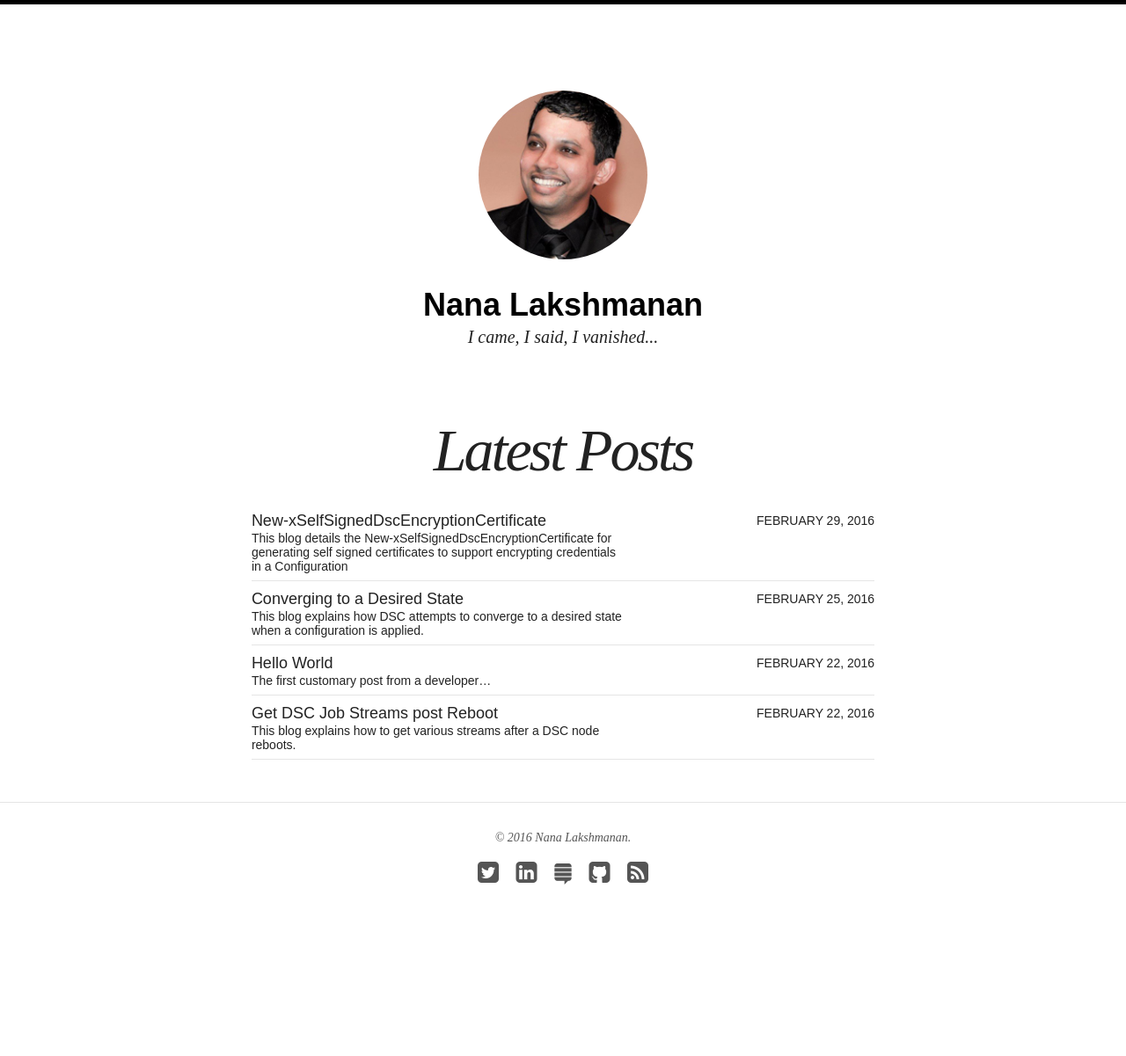
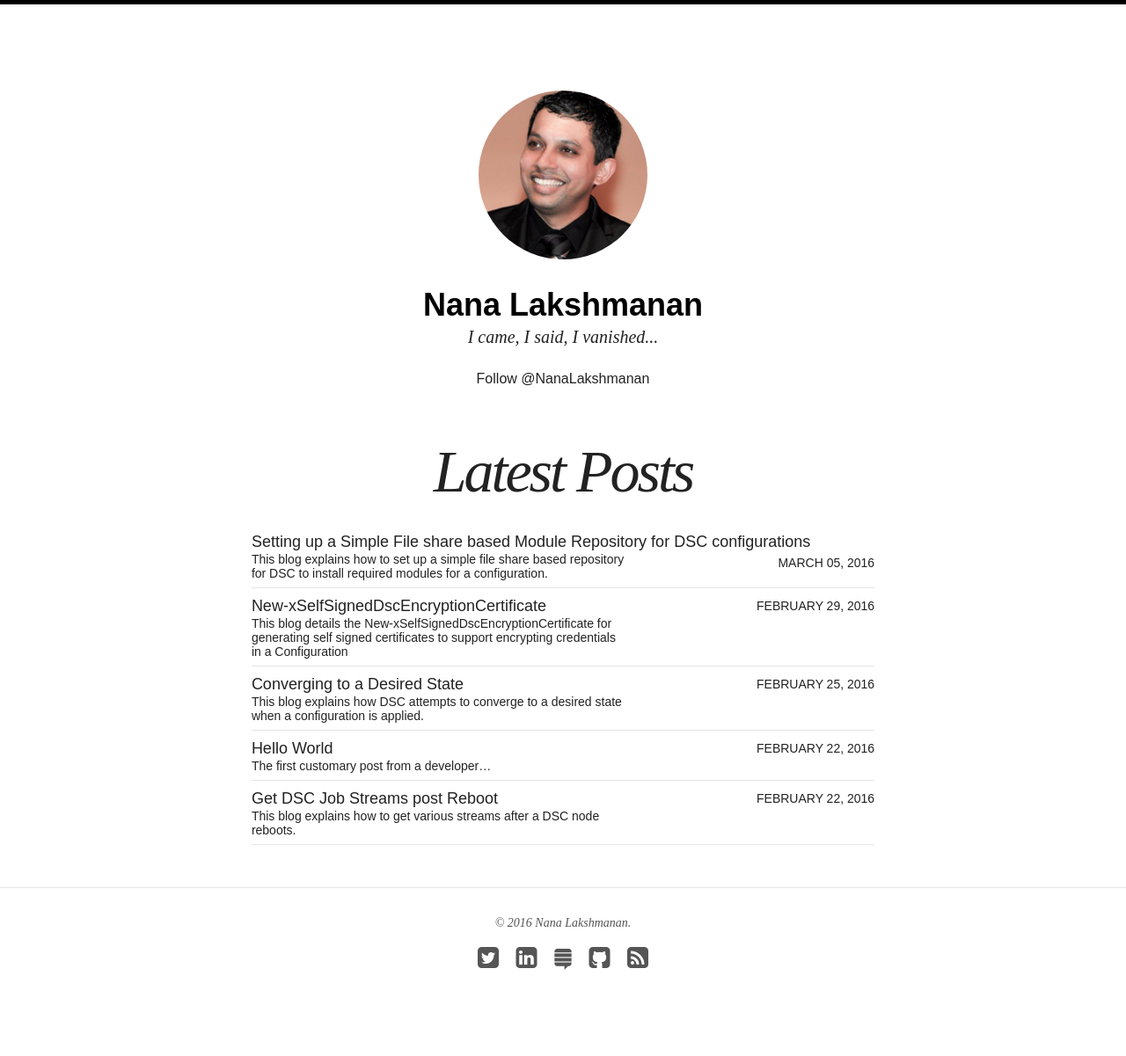
Before and after one commit to nanalakshmanan/nanalakshmanan.github.io, a Jekyll site: the page built from index.html, in a window 1280 px wide. Shown: the whole page at 88% size. Built offline with Jekyll 4.4.1, drawn with Linux system fonts in a browser that asks for light colours; nearby versions of some CDN libraries; comment, search, counter and statistics services are not loaded; before the commit the page ends 1104 px from its top, so only the background shows below that; some of the changed lines change nothing that is shown.

Commit message:
Push to pull and twitter follow

````diff
--- a/_includes/navigation.html
+++ b/_includes/navigation.html
@@ -29,6 +29,8 @@
       {% endif %}
       <h1 class="site-title animated fadeIn"><a href="{{ site.url }}/">{{ site.title }}</a></h1>
 		<h2 class="site-description animated fadeIn" itemprop="description">{{ site.description }}</h2>
+         <a href="https://twitter.com/NanaLakshmanan" class="twitter-follow-button" data-show-count="false" data-size="large">Follow @NanaLakshmanan</a>
+<script>!function(d,s,id){var js,fjs=d.getElementsByTagName(s)[0],p=/^http:/.test(d.location)?'http':'https';if(!d.getElementById(id)){js=d.createElement(s);js.id=id;js.src=p+'://platform.twitter.com/widgets.js';fjs.parentNode.insertBefore(js,fjs);}}(document, 'script', 'twitter-wjs');</script>
 	</div>
 </header><!-- /.masthead -->{% endif %}
 
--- /dev/null
+++ b/_posts/blog/2016-03-05-Push-Config-Pull-Module.md
@@ -0,0 +1,155 @@
+---
+layout: post
+title: "Setting up a Simple File share based Module Repository for DSC configurations"
+modified:
+categories: blog
+excerpt:
+tags: [DSC]
+share: true
+---
+
+This blog explains how to set up a simple file share based repository for DSC to install required modules for a configuration.
+
+In PowerShell 5.0, DSC can pull down modules as required from a repository even when a configuration is pushed (*delivered via Start-DscConfiguration*). This is especially useful in scenarios when you do not want to setup a pull server. This method also eliminates the module deployment problem in the ```Push``` mode.
+
+Let us walk through the whole process using a simple example. Here is a simple configuration that uses a resource downloaded from the [PowerShell gallery](http://www.powershellgallery.com/)
+
+```PowerShell
+configuration Sample
+{
+    Import-DscResource -ModuleName xPSDesiredStateConfiguration
+
+    xArchive SampleArchive
+    {
+        Path             = 'D:\Nana\TempContents'
+        Destination      = 'D:\Nana\official\temp\tempcontents.zip'
+        CompressionLevel = 'Fastest'
+        DestinationType  = 'File'
+    }
+}
+
+```
+
+The above configuration requires the ```xPSDesiredStateConfiguration``` module on the target node in order to enact the configuration.
+
+In PowerShell 4.0, if the configuration ```RefreshMode``` is ```Push``` then the module needs to be available in the node (*in case of pull, it can pull down the module*). Let us see how this can be simplified in PowerShell 5.0
+
+**Setting up File Share**
+The first step in the process is setting up the file share with anonymous access. We can setup the file share using the following cmdlet
+
+```PowerShell
+New-SmbShare -Name DSCShare -Path D:\Nana\Official\DscShare -Description 'File share for DSC modules' -ReadAccess everyone -Verbose
+
+```
+
+**Making Modules Available**
+Once we have the share setup, we need to ensure that the modules are packaged and made available as required by the DSC pull protocol. These are easily automatable steps and we can see how to achieve the same
+
+1. If you are downloading modules from the PowerShell Gallery (like in this case), save the module to a disk location
+
+```PowerShell
+Find-Module xPSDesiredStateConfiguration | Save-Module -Path D:\Nana\Official\DownloadedModules -Verbose
+```
+
+2. Then we need to zip this module as required by DSC pull. Here are a few requirements on the zip structure
+   * The zip file should be named <ModuleName_Version>.zip. So in our case it needs to be xPSDesiredStateConfiguration_3.7.0.0.zip
+   * The contents of the module should be at the root level. That simply means the zip file cannot contain a folder 3.7.0.0 but should contain all the contents within it
+
+We can achieve the above using the following PowerShell cmdlet
+
+```PowerShell
+Compress-Archive -Path D:\Nana\Official\DownloadedModules\xPSDesiredStateConfiguration\3.7.0.0\* -DestinationPath D:\Nana\Official\DscShare\xPSDesiredStateConfiguration_3.7.0.0.zip -Verbose
+```
+
+3. Once we have the zip file created, we then need to create its checksum
+
+```PowerShell
+New-DscChecksum -Path D:\Nana\Official\DscShare\xPSDesiredStateConfiguration_3.7.0.0.zip -OutPath D:\Nana\Official\DscShare -Verbose
+```
+
+**Setting up Target Node to Pull Modules**
+Now that we have setup the file share we need to let DSC know that it needs to pull these modules from the share. No surpise that we will do this using the LocalConfigurationManager settings
+
+```PowerShell
+[DscLocalConfigurationManager()]
+configuration PushToPull
+{
+    Settings
+    {
+        RefreshMode = 'Push'
+        # A configuration Id needs to be specified, known bug
+        ConfigurationID = '3a15d863-bd25-432c-9e45-9199afecde91'
+    }
+
+    ResourceRepositoryShare FileShare
+    {
+        SourcePath = '\\nana-hyperv2\dscshare\'
+    }
+}
+```
+
+We need to then compile and deliver this to the target node
+
+```PowerShell
+
+PushToPull -OutputPath D:\Nana\Official\Temp\pushtopull -Verbose
+
+```
+
+```
+    Directory: D:\Nana\Official\Temp\pushtopull
+
+
+Mode                LastWriteTime         Length Name
+----                -------------         ------ ----
+-a----         3/5/2016  12:54 PM           1818 localhost.meta.mof
+```
+
+```PowerShell
+Set-DscLocalConfigurationManager -Path D:\Nana\Official\Temp\pushtopull -Verbose
+```
+
+```
+VERBOSE: Performing the operation "Start-DscConfiguration: SendMetaConfigurationApply" on target "MSFT_DSCLo
+calConfigurationManager".
+VERBOSE: Perform operation 'Invoke CimMethod' with following parameters, ''methodName' = SendMetaConfigurationApply,'className' = MSFT_DSCLocalConfigurationManager,'namespaceName' = root/Microsoft/Windows/DesiredStateConfiguration'.
+VERBOSE: An LCM method call arrived from computer NANA-TOUCH with user sid S-1-5-21-2127521184-1604012920-1887927527-2581743.
+VERBOSE: [NANA-TOUCH]: LCM:  [ Start  Set      ]
+VERBOSE: [NANA-TOUCH]: LCM:  [ Start  Resource ]  [MSFT_DSCMetaConfiguration]
+VERBOSE: [NANA-TOUCH]: LCM:  [ Start  Set      ]  [MSFT_DSCMetaConfiguration]
+VERBOSE: [NANA-TOUCH]: LCM:  [ End    Set      ]  [MSFT_DSCMetaConfiguration]  in 0.0400 seconds.
+VERBOSE: [NANA-TOUCH]: LCM:  [ End    Resource ]  [MSFT_DSCMetaConfiguration]
+VERBOSE: [NANA-TOUCH]: LCM:  [ End    Set      ]
+VERBOSE: [NANA-TOUCH]: LCM:  [ End    Set      ]    in  0.0890 seconds.
+VERBOSE: Operation 'Invoke CimMethod' complete.
+VERBOSE: Set-DscLocalConfigurationManager finished in 0.277 seconds.
+
+```
+
+**Testing pulling down Modules**
+Now that we have everything setup, let us set our setup using the sample configuration at hand.
+
+**Compile the sample in a node that has the xPSDesiredStateConfiguration module**
+
+```PowerShell
+Start-DscConfiguration -Path D:\Nana\Official\Temp\sample -Wait -Force -Verbose
+
+```
+
+```
+VERBOSE: Perform operation 'Invoke CimMethod' with following parameters, ''methodName' = SendConfigurationApply,'className' = MSFT_DSCLocalConfigurationManager,'namespaceName' = root/Microsoft/Windows/DesiredStateConfiguration'.
+VERBOSE: An LCM method call arrived from computer NANA-TOUCH with user sid S-1-5-21-2127521184-1604012920-1887927527-2581743.
+VERBOSE: [NANA-TOUCH]: LCM:  [ Start  Set      ]
+VERBOSE: [NANA-TOUCH]:                            [DSCEngine] Module xPSDesiredStateConfiguration_3.7.0.0.zip downloaded.
+VERBOSE: [NANA-TOUCH]:                            [DSCEngine] Resource xPSDesiredStateConfiguration version 3.7.0.0 installed.
+VERBOSE: [NANA-TOUCH]: LCM:  [ Start  Resource ]  [[xArchive]SampleArchive]
+VERBOSE: [NANA-TOUCH]: LCM:  [ Start  Test     ]  [[xArchive]SampleArchive]
+VERBOSE: [NANA-TOUCH]:                            [[xArchive]SampleArchive] Test Result True
+VERBOSE: [NANA-TOUCH]: LCM:  [ End    Test     ]  [[xArchive]SampleArchive]  in 1.0780 seconds.
+VERBOSE: [NANA-TOUCH]: LCM:  [ Skip   Set      ]  [[xArchive]SampleArchive]
+VERBOSE: [NANA-TOUCH]: LCM:  [ End    Resource ]  [[xArchive]SampleArchive]
+VERBOSE: [NANA-TOUCH]: LCM:  [ End    Set      ]
+VERBOSE: [NANA-TOUCH]: LCM:  [ End    Set      ]    in  11.7140 seconds.
+VERBOSE: Operation 'Invoke CimMethod' complete.
+VERBOSE: Time taken for configuration job to complete is 12.068 seconds
+```
````
